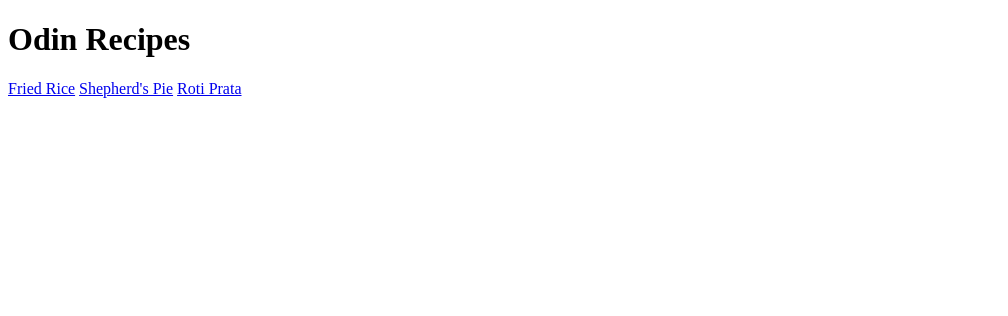
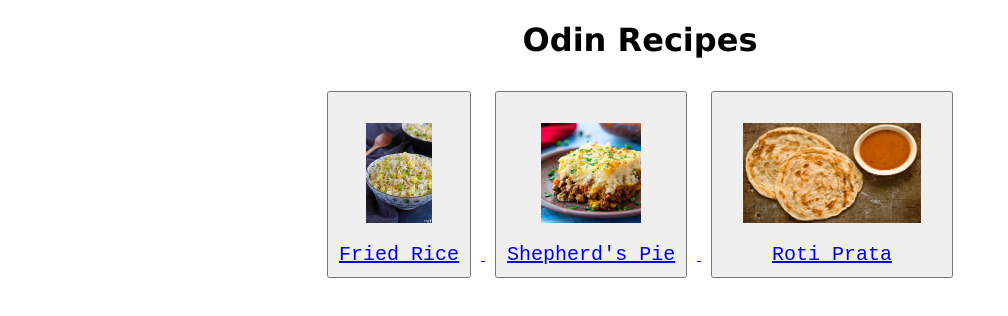
Before and after one commit to JunHaooo/odin-recipes, a plain HTML site: page index.html in a window 1280 px wide. Shown: the whole page, without its empty margins (0-1008 px from the left). Drawn offline with Linux system fonts and the light colour scheme.

Commit message:
Made some minor css enhancements to index.html

```diff
--- a/index.html
+++ b/index.html
@@ -2,12 +2,28 @@
 <head lang="en">
     <meta charset="utf-8">
     <title>Odin Recipes</title>
+    <link rel="stylesheet" href="style.css" \>
 </head>
 <body>
     <h1>Odin Recipes</h1>
-    <a href="recipes/fried-rice.html">Fried Rice</a>
-    <a href="recipes/shepherds-pie.html">Shepherd's Pie</a>
-    <a href="recipes/roti-prata.html">Roti Prata</a>
+    <div class="overall">
+        <button>
+            <a href="../odin-recipes/recipes/fried-rice.html">
+            <img class="index" src="./recipes/fried-rice.jpg" alt="Fried Rice">
+            Fried Rice
+        </button>
+        <button>
+            <a href="../odin-recipes/recipes/shepherds-pie.html">
+            <img class="index" src="./recipes/shepherds-pie.jpg" alt="Shepherd's Pie">
+            Shepherd's Pie
+        </button>
+        <button>
+            <a href="../odin-recipes/recipes/roti-prata.html">
+            <img class="index" src="./recipes/Roti-Prata.jpg" alt="Roti Prata">
+            Roti Prata
+        </button>
+    </div>
+
 
 </body>
 
--- /dev/null
+++ b/style.css
@@ -0,0 +1,33 @@
+h1 {
+    text-align: center;
+    font-family: 'Lucida Sans', 'Lucida Sans Regular', 'Lucida Grande', 'Lucida Sans Unicode', Geneva, Verdana, sans-serif;
+}
+
+.overall{
+    text-align: center;
+}
+
+button {
+    font-size: 20px;
+    font-family: 'Courier New', Courier, monospace;
+    padding: 10px;
+    margin: 10px;
+}
+
+.index {
+    display: block;
+    height: 100px;
+    width: auto;
+    margin: auto;
+    padding: 20px;
+}
+
+img {
+    height: 400px;
+    width: auto;
+    margin: auto;
+}
+
+.images {
+    text-align: center;
+}
```
Also changed, not shown: recipes/fried-rice.html (+4 -1 lines), recipes/roti-prata.html (+1 -0 lines), recipes/shepherds-pie.html (+2 -1 lines).
